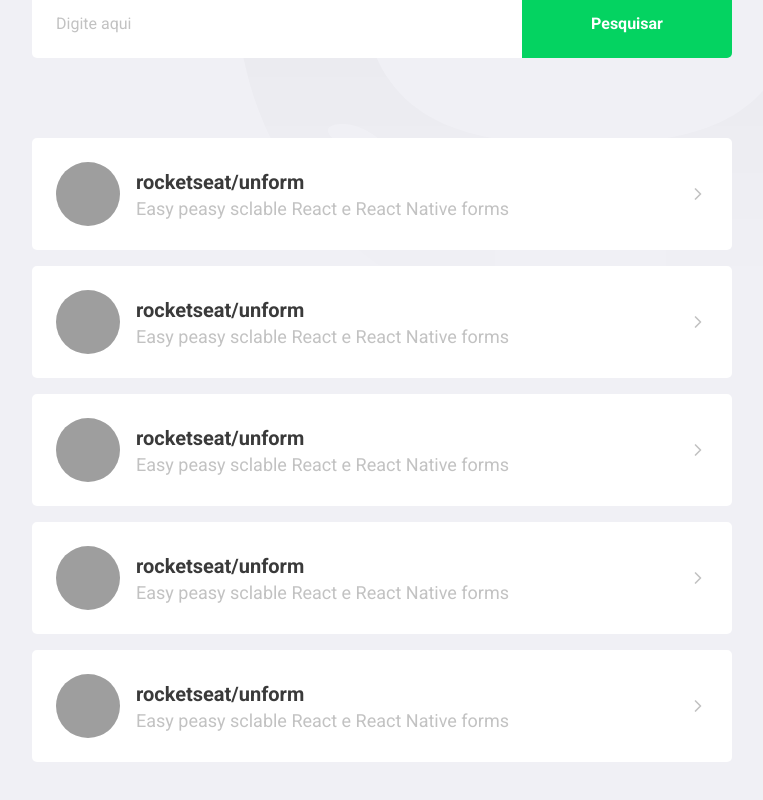
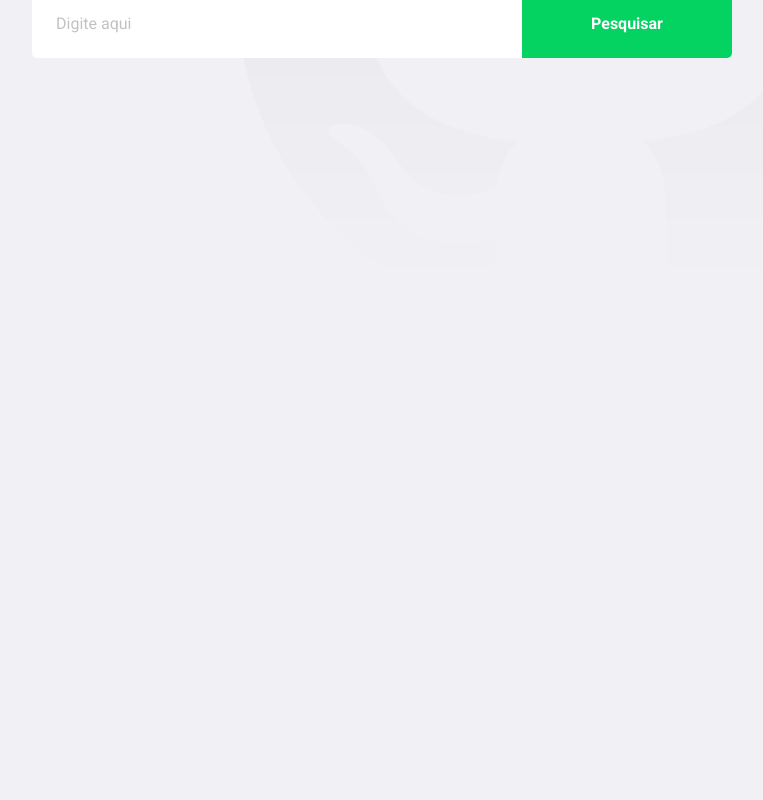
Before and after one commit to ivanvinicius/2020-bootcamp-primeiro-projeto-com-reactjs, a React (Create React App) app: page / in a window 1280 px wide. Shown: the part 320-1120 px from the top of the page, without its empty margins (148-911 px from the left). After the commit the page ends 800 px from the top, so only its background shows below. Built offline with nearby package versions, Linux system fonts and the light colour scheme; grey boxes are pictures that could not be loaded.

Commit message:
conectando a api

```diff
--- a/package.json
+++ b/package.json
@@ -11,6 +11,7 @@
     "@types/react": "^16.9.0",
     "@types/react-dom": "^16.9.0",
     "@types/react-router-dom": "^5.1.5",
+    "axios": "^0.19.2",
     "polished": "^3.6.4",
     "react": "^16.13.1",
     "react-dom": "^16.13.1",
--- a/src/pages/Dashboard/index.tsx
+++ b/src/pages/Dashboard/index.tsx
@@ -1,90 +1,68 @@
-import React from 'react';
+import React, { useState, FormEvent } from 'react';
 import { FiChevronRight } from 'react-icons/fi';
 
+import api from '../../services/api';
+
 import logo from '../../assets/logo.svg';
-
 import { Title, Form, Repositories } from './styles';
 
+interface Repository {
+  full_name: string;
+  description: string;
+  owner: {
+    login: string;
+    avatar_url: string;
+  };
+}
+
 const Dashboard: React.FC = () => {
+  const [newRepo, setNewRepo] = useState('');
+  const [repositories, setRepositories] = useState<Array<Repository>>([]);
+
+  async function handleAddRepository(
+    event: FormEvent<HTMLFormElement>,
+  ): Promise<void> {
+    event.preventDefault();
+
+    const response = await api.get<Repository>(`repos/${newRepo}`);
+
+    const newRepository = response.data;
+
+    setRepositories([...repositories, newRepository]);
+
+    setNewRepo('');
+  }
+
   return (
     <>
       <img src={logo} alt="Github Explorer" />
       <Title>Explore repositórios no Githubs</Title>
 
-      <Form action="">
-        <input placeholder="Digite aqui" />
+      <Form onSubmit={handleAddRepository}>
+        <input
+          placeholder="Digite aqui"
+          value={newRepo}
+          onChange={(event) => setNewRepo(event.target.value)}
+        />
         <button type="submit">Pesquisar</button>
       </Form>
 
       <Repositories>
-        <a href="#teste">
+        {repositories.map((repository) => (
+          <a key={repository.full_name} href="#teste">
             <img
-            src="https://avatars1.githubusercontent.com/u/52886299?s=460&u=2a16a94436c9292a41291a99b4ca6346657beb12&v=4"
-            alt="Ivan"
+              src={repository.owner.avatar_url}
+              alt={repository.owner.login}
             />
 
             <div>
-            <strong>rocketseat/unform</strong>
-            <p>Easy peasy sclable React e React Native forms</p>
+              <strong>{repository.full_name}</strong>
+              <p>{repository.description}</p>
             </div>
 
             <FiChevronRight />
           </a>
-
-        {/* corta aqui brother */}
-
-        <a href="#teste">
-          <img
-            src="https://avatars1.githubusercontent.com/u/52886299?s=460&u=2a16a94436c9292a41291a99b4ca6346657beb12&v=4"
-            alt="Ivan"
-          />
-
-          <div>
-            <strong>rocketseat/unform</strong>
-            <p>Easy peasy sclable React e React Native forms</p>
-          </div>
-
-          <FiChevronRight />
-        </a>
-        <a href="#teste">
-          <img
-            src="https://avatars1.githubusercontent.com/u/52886299?s=460&u=2a16a94436c9292a41291a99b4ca6346657beb12&v=4"
-            alt="Ivan"
-          />
-
-          <div>
-            <strong>rocketseat/unform</strong>
-            <p>Easy peasy sclable React e React Native forms</p>
-          </div>
-
-          <FiChevronRight />
-        </a>
-        <a href="#teste">
-          <img
-            src="https://avatars1.githubusercontent.com/u/52886299?s=460&u=2a16a94436c9292a41291a99b4ca6346657beb12&v=4"
-            alt="Ivan"
-          />
-
-          <div>
-            <strong>rocketseat/unform</strong>
-            <p>Easy peasy sclable React e React Native forms</p>
-          </div>
-
-          <FiChevronRight />
-        </a>
-        <a href="#teste">
-          <img
-            src="https://avatars1.githubusercontent.com/u/52886299?s=460&u=2a16a94436c9292a41291a99b4ca6346657beb12&v=4"
-            alt="Ivan"
-          />
-
-          <div>
-            <strong>rocketseat/unform</strong>
-            <p>Easy peasy sclable React e React Native forms</p>
-          </div>
-
-          <FiChevronRight />
-        </a>
+        ))}
       </Repositories>
     </>
   );
--- a/src/pages/Dashboard/styles.ts
+++ b/src/pages/Dashboard/styles.ts
@@ -76,7 +76,8 @@ export const Repositories = styled.div`
     }
 
     div {
-      margin-left: 16px;
+      margin: 0 16px;
+      flex: 1;
 
       strong {
         font-size: 20px;
--- /dev/null
+++ b/src/services/api.ts
@@ -0,0 +1,7 @@
+import axios from 'axios';
+
+const api = axios.create({
+  baseURL: 'https://api.github.com',
+});
+
+export default api;
```
Also changed, not shown: .eslintrc.json, 1 other file (tests, documents, lock files or other folders). Lines whose indentation alone changed are shown as unchanged.
